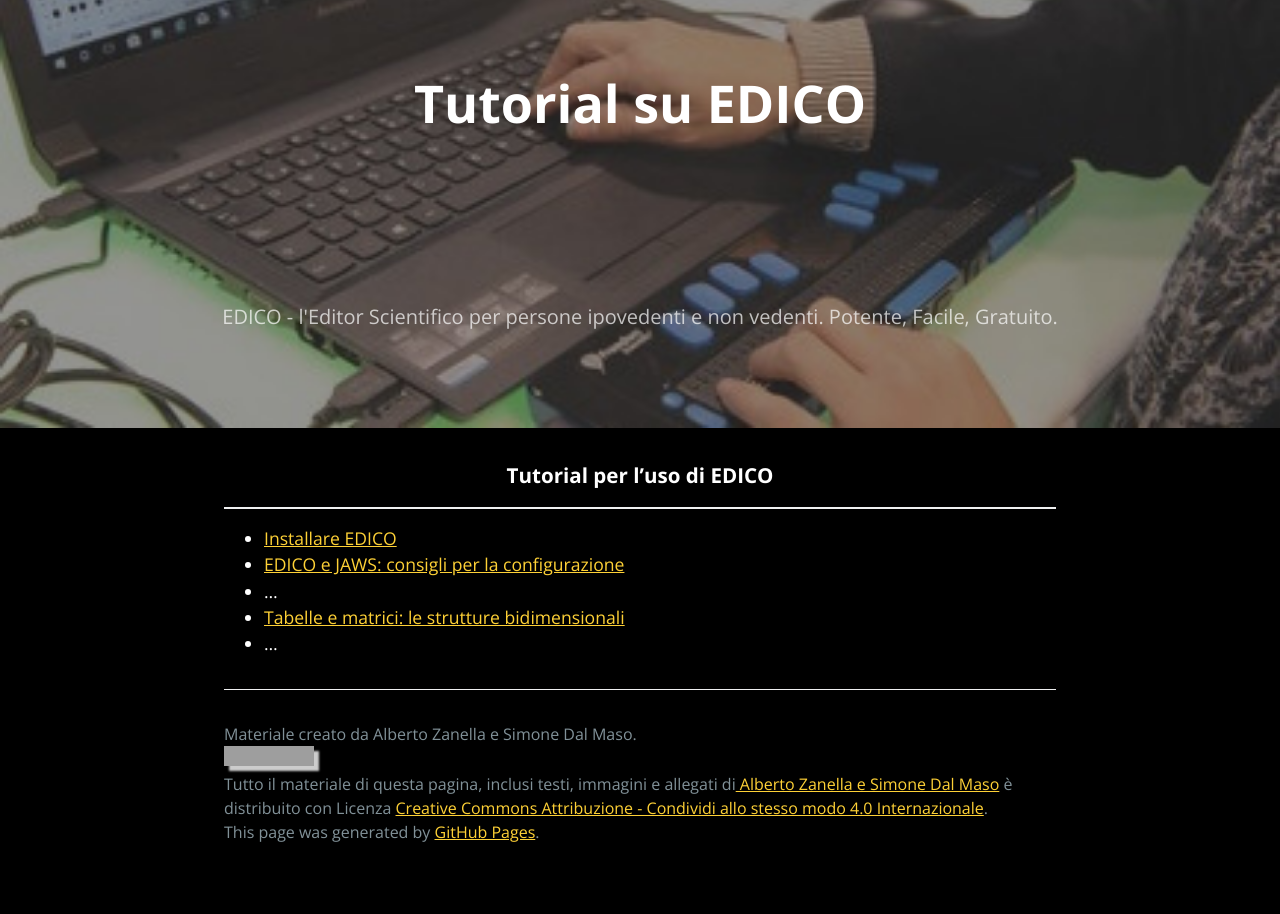
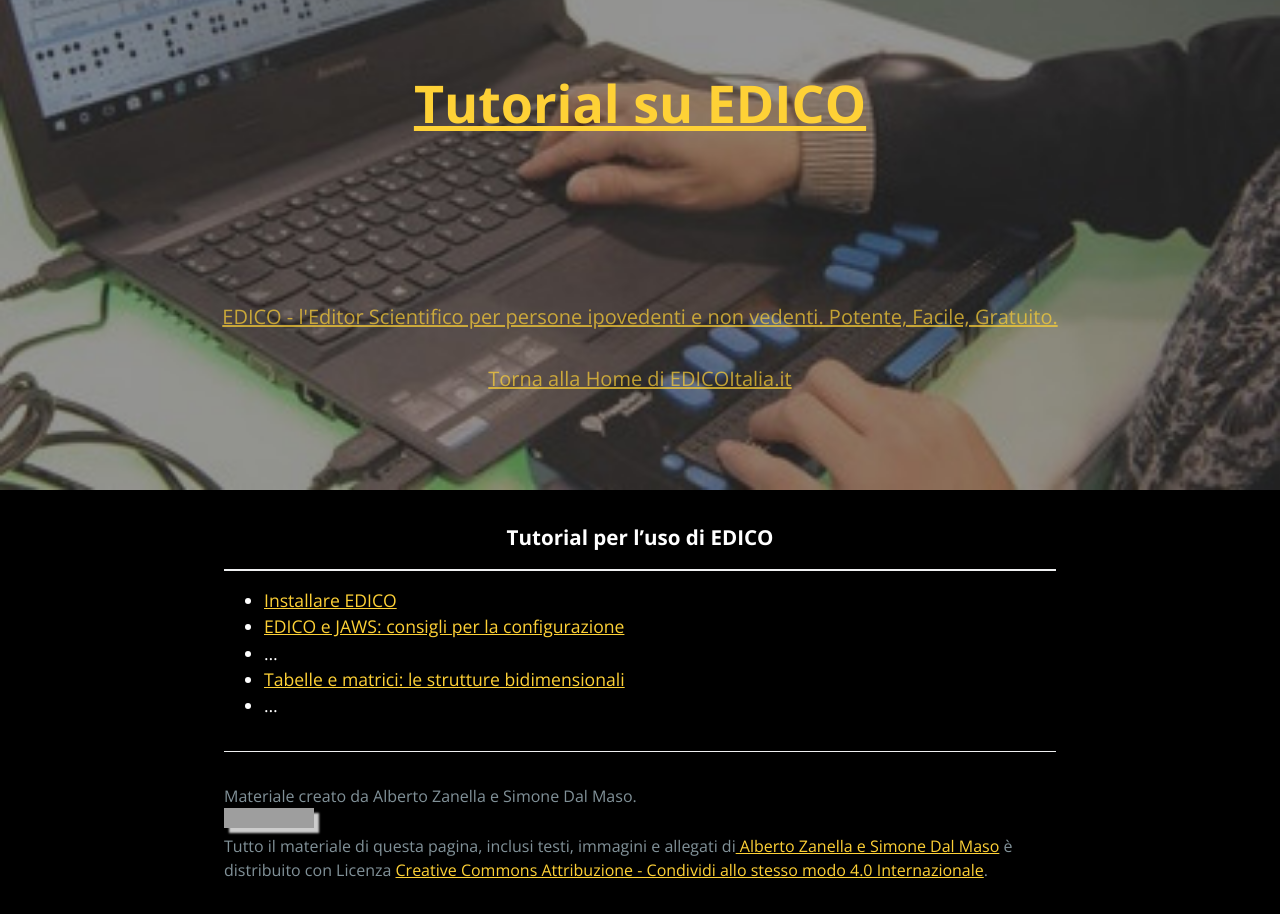
Before and after one commit to edicoitalia/edicoitalia.github.io, a Jekyll site: the page built from tutorial/index.md, in a window 1280 px wide. Built offline with Jekyll 4.4.1, drawn with Linux system fonts in a browser that asks for light colours; grey boxes are pictures that could not be loaded.

Commit message:
back to edicoitalia

```diff
--- a/tutorial/_layouts/default.html
+++ b/tutorial/_layouts/default.html
@@ -19,6 +19,7 @@
 	<header class="page-header" role="banner">
 		<h1 class="project-name">{{site.title}}</h1>
       <h2 class="project-tagline">{{ page.description | default: site.description | default: site.github.project_tagline }}</h2>
+	  <h2 class="project-tagline"><a href="https://edicoitalia.it/">Torna alla Home di EDICOItalia.it</a></h2>
     </header>
 	</a>
 
@@ -26,7 +27,7 @@
       {{ content }}
 
       <footer class="site-footer">
-        <span class="site-footer-credits">Materiale creato da Alberto Zanella e Simone Dal Maso. <br> <a rel="license" href="http://creativecommons.org/licenses/by-sa/4.0/"><img alt="Licenza Creative Commons" style="border-width:0" src="https://i.creativecommons.org/l/by-sa/4.0/88x31.png" /></a><br /><span xmlns:dct="http://purl.org/dc/terms/" property="dct:title">Tutto il materiale di questa pagina, inclusi testi, immagini e allegati</span> di<a xmlns:cc="http://creativecommons.org/ns#" href="https://edicoita.github.io" property="cc:attributionName" rel="cc:attributionURL"> Alberto Zanella e Simone Dal Maso</a> è distribuito con Licenza <a rel="license" href="http://creativecommons.org/licenses/by-sa/4.0/">Creative Commons Attribuzione - Condividi allo stesso modo 4.0 Internazionale</a>. <br> This page was generated by <a href="https://pages.github.com">GitHub Pages</a>.</span>
+        <span class="site-footer-credits">Materiale creato da Alberto Zanella e Simone Dal Maso. <br> <a rel="license" href="http://creativecommons.org/licenses/by-sa/4.0/"><img alt="Licenza Creative Commons" style="border-width:0" src="https://i.creativecommons.org/l/by-sa/4.0/88x31.png" /></a><br /><span xmlns:dct="http://purl.org/dc/terms/" property="dct:title">Tutto il materiale di questa pagina, inclusi testi, immagini e allegati</span> di<a xmlns:cc="http://creativecommons.org/ns#" href="https://edicoitalia.it/" property="cc:attributionName" rel="cc:attributionURL"> Alberto Zanella e Simone Dal Maso</a> è distribuito con Licenza <a rel="license" href="http://creativecommons.org/licenses/by-sa/4.0/">Creative Commons Attribuzione - Condividi allo stesso modo 4.0 Internazionale</a>. </span>
       </footer>
     </main>
   </body>
```
